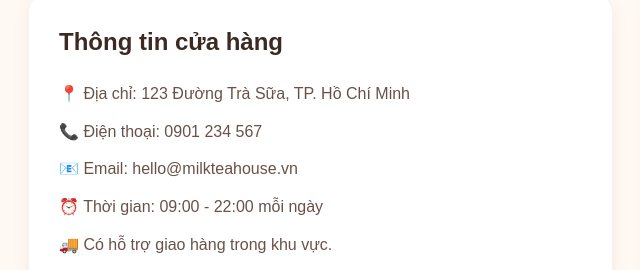
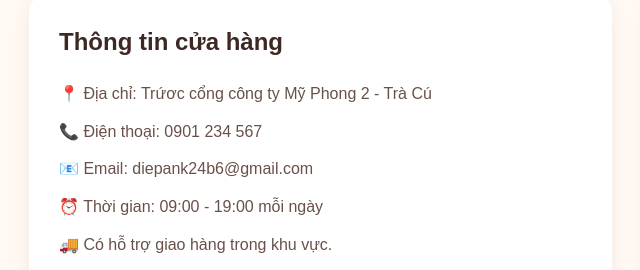
Before and after one commit to diepan246/Cuahang, a plain HTML site: page index.html in a window 1280 px wide. Shown: the part 3154-3424 px from the top of the page, 11-651 px from the left. Drawn offline with Linux system fonts and the light colour scheme.

Commit message:
Add files via upload

```diff
--- a/index.html
+++ b/index.html
@@ -833,10 +833,10 @@
         <div class="contact-info">
           <h3>Thông tin cửa hàng</h3>
 
-          <p>📍 Địa chỉ: 123 Đường Trà Sữa, TP. Hồ Chí Minh</p>
+          <p>📍 Địa chỉ: Trứơc cổng công ty Mỹ Phong 2 - Trà Cú </p>
           <p>📞 Điện thoại: 0901 234 567</p>
-          <p>📧 Email: hello@milkteahouse.vn</p>
-          <p>⏰ Thời gian: 09:00 - 22:00 mỗi ngày</p>
+          <p>📧 Email: diepank24b6@gmail.com </p>
+          <p>⏰ Thời gian: 09:00 - 19:00 mỗi ngày</p>
 
           <p>
             🚚 Có hỗ trợ giao hàng trong khu vực.
```
